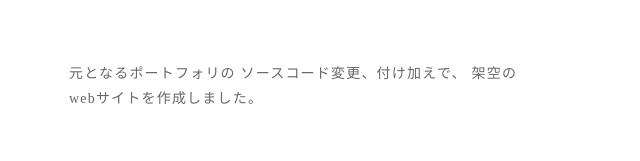
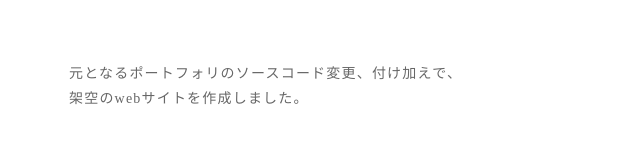
Before and after one commit to OtomePortfolio/SiteDesign, a plain HTML site: page portfolio/index.html in a window 1280 px wide. Shown: the part 143-304 px from the top of the page, without its empty margins (171-811 px from the left). Drawn offline with Linux system fonts and the light colour scheme.

Commit message:
Add files via upload

```diff
--- a/portfolio/index.html
+++ b/portfolio/index.html
@@ -12,8 +12,7 @@
     <div class="content">
       <h2 class="title">Portfolio</h2>
       <p class="text">
-        元となるポートフォリの
-        ソースコード変更、付け加えで、
+        元となるポートフォリのソースコード変更、付け加えで、<br>
         架空のwebサイトを作成しました。
       </p>
 
```
